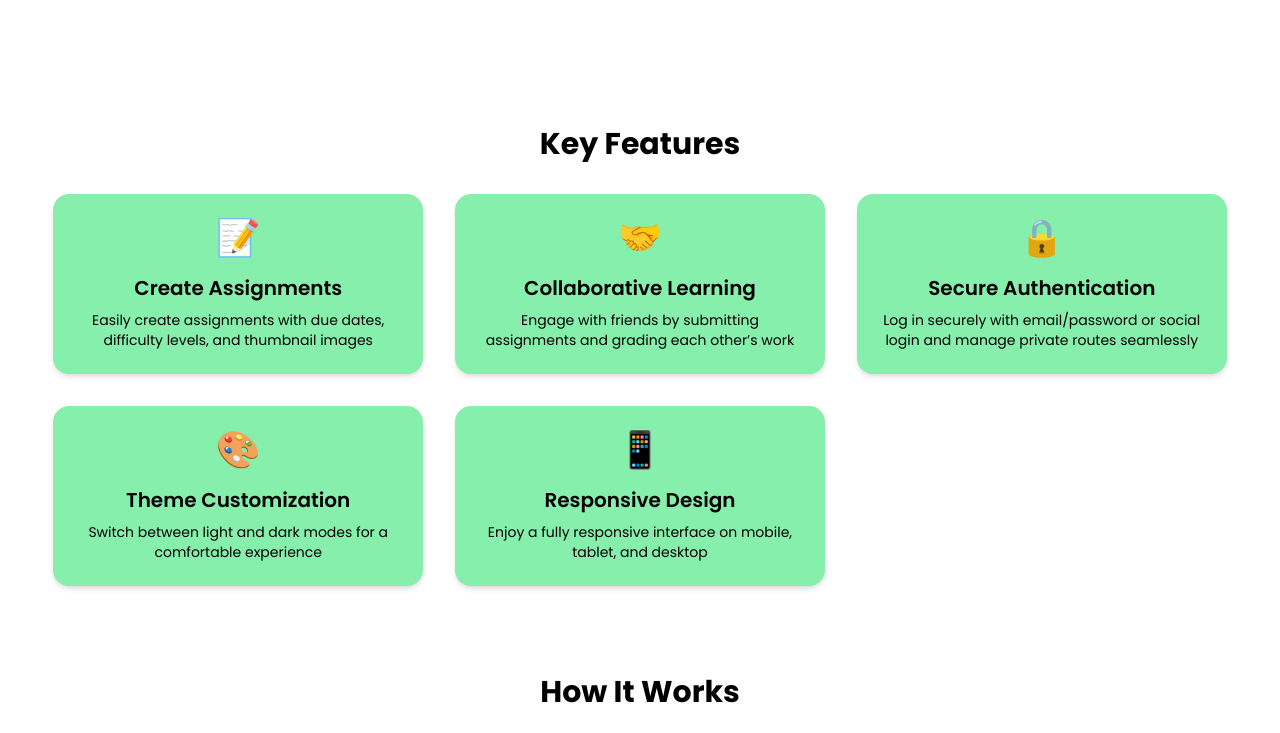
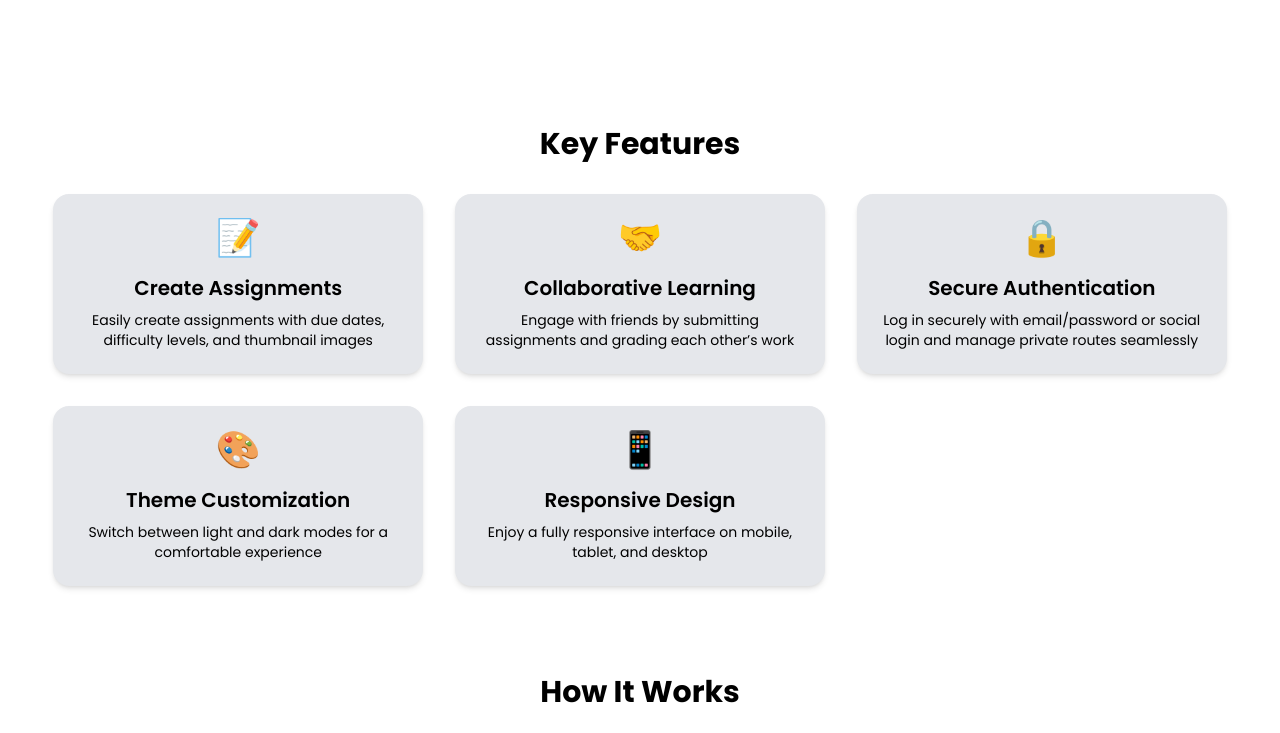
Before and after one commit to mahdihasan333/assignmentBuddy-client, a React (Vite) app: page / in a window 1280 px wide. Shown: the part 682-1415 px from the top of the page. Built offline with nearby package versions, Linux system fonts and the light colour scheme; no server answers.

Commit message:
update key features

```diff
--- a/src/components/Feature.jsx
+++ b/src/components/Feature.jsx
@@ -8,7 +8,7 @@ const Features = () => {
           Key Features
         </h2>
         <div className="grid grid-cols-1 md:grid-cols-2 lg:grid-cols-3 gap-8">
-          <div className="card bg-green-300 shadow-md hover:shadow-lg transition-shadow p-6">
+          <div className="card bg-gray-200 shadow-md hover:shadow-lg transition-shadow p-6">
             <div className="text-4xl mb-4">📝</div>
             <h3 className="text-xl font-semibold mb-2">Create Assignments</h3>
             <p className="text-sm">
@@ -17,7 +17,7 @@ const Features = () => {
             </p>
           </div>
 
-          <div className="card bg-green-300 shadow-md hover:shadow-lg transition-shadow p-6">
+          <div className="card bg-gray-200 shadow-md hover:shadow-lg transition-shadow p-6">
             <div className="text-4xl mb-4">🤝</div>
             <h3 className="text-xl font-semibold mb-2">
               Collaborative Learning
@@ -28,7 +28,7 @@ const Features = () => {
             </p>
           </div>
 
-          <div className="card bg-green-300 shadow-md hover:shadow-lg transition-shadow p-6">
+          <div className="card bg-gray-200 shadow-md hover:shadow-lg transition-shadow p-6">
             <div className="text-4xl mb-4">🔒</div>
             <h3 className="text-xl font-semibold mb-2">
               Secure Authentication
@@ -39,7 +39,7 @@ const Features = () => {
             </p>
           </div>
 
-          <div className="card bg-green-300 shadow-md hover:shadow-lg transition-shadow p-6">
+          <div className="card bg-gray-200 shadow-md hover:shadow-lg transition-shadow p-6">
             <div className="text-4xl mb-4">🎨</div>
             <h3 className="text-xl font-semibold mb-2">Theme Customization</h3>
             <p className="text-sm">
@@ -47,7 +47,7 @@ const Features = () => {
             </p>
           </div>
 
-          <div className="card bg-green-300 shadow-md hover:shadow-lg transition-shadow p-6">
+          <div className="card bg-gray-200 shadow-md hover:shadow-lg transition-shadow p-6">
             <div className="text-4xl mb-4">📱</div>
             <h3 className="text-xl font-semibold mb-2">Responsive Design</h3>
             <p className="text-sm">
```
